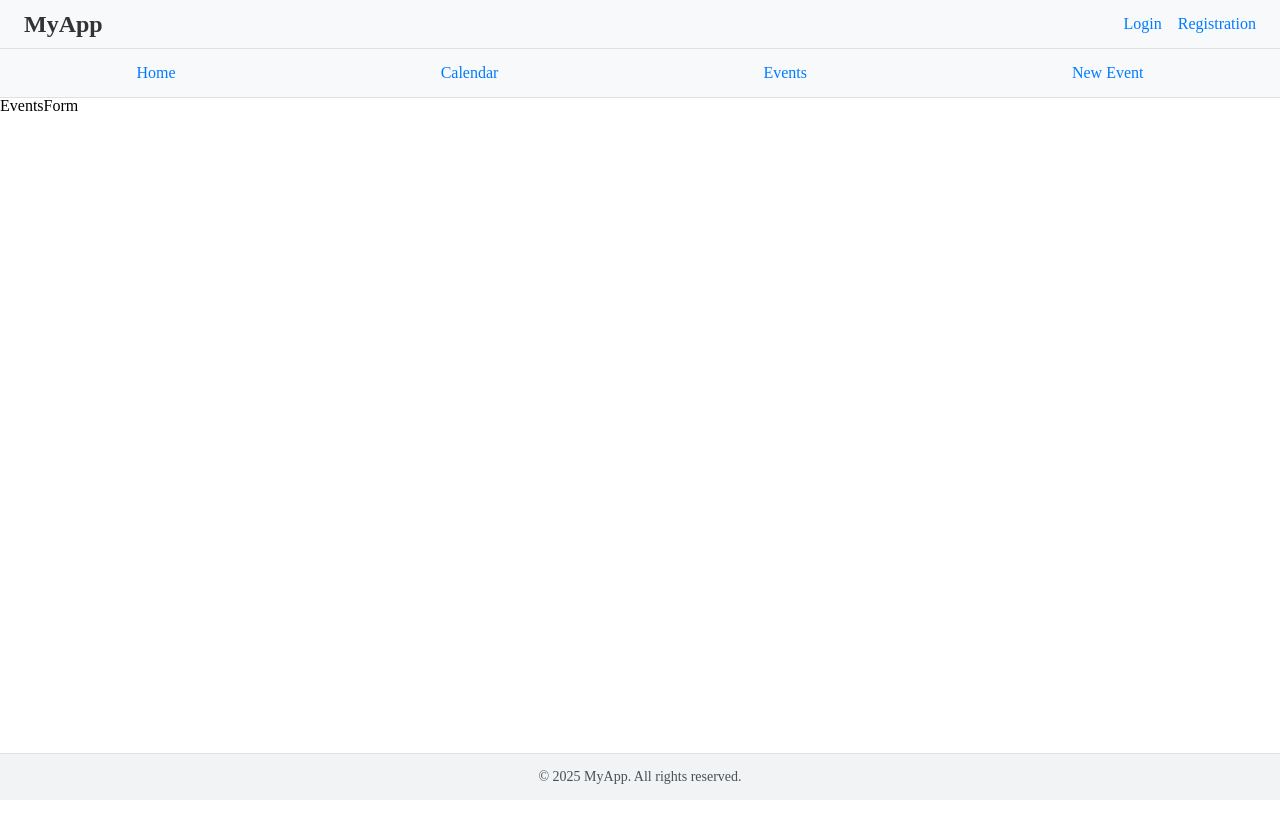
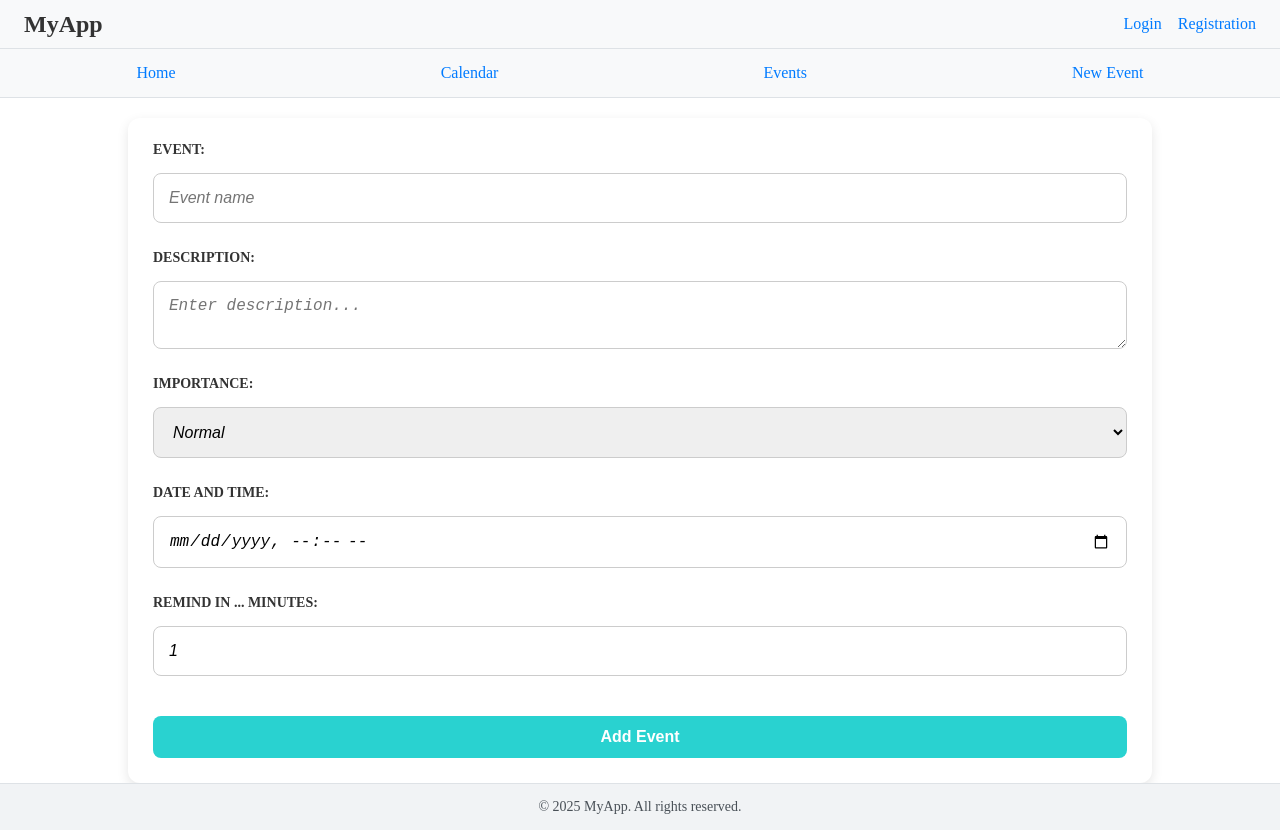
Before and after one commit to VasylUlianovskyi/isiders_project, a React (Vite) app in the folder client/: page /form in a window 1280 px wide. Before the commit the page ends 800 px from the top, so only its background shows below. Built offline with nearby package versions, Linux system fonts and the light colour scheme.

Commit message:
Added Event Form + formik and yup

```diff
--- a/client/package.json
+++ b/client/package.json
@@ -10,9 +10,11 @@
   },
   "dependencies": {
     "classnames": "^2.5.1",
+    "formik": "^2.4.6",
     "react": "^18.3.1",
     "react-dom": "^18.3.1",
-    "react-router-dom": "^6.30.0"
+    "react-router-dom": "^6.30.0",
+    "yup": "^1.6.1"
   },
   "devDependencies": {
     "@types/react": "^19.1.0",
--- a/client/src/components/Events/EventsForm/EventsForm.module.sass
+++ b/client/src/components/Events/EventsForm/EventsForm.module.sass
@@ -0,0 +1,59 @@
+.eventForm
+  display: flex
+  flex-direction: column
+  justify-self: center
+  gap: 12px
+  max-width: 80%
+  width: 100%
+  margin-top: 20px
+  padding: 25px
+  background: #ffffff
+  border-radius: 12px
+  box-shadow: 0px 4px 12px rgba(0, 0, 0, 0.1)
+
+  label
+    font-weight: 600
+    color: #333
+    font-size: 14px
+    margin-bottom: 4px
+    text-transform: uppercase
+    text-align: left
+
+  input, select, textarea
+    padding: 15px
+    margin-bottom: 16px
+    font-size: 16px
+    border: 1px solid #ccc
+    border-radius: 8px
+    transition: 0.3s ease-in-out
+    font-style: italic
+
+    &:focus
+      outline: none
+      border: 1px solid #007bff
+      box-shadow: 0px 0px 8px rgba(0, 123, 255, 0.2)
+
+  .error
+    color: red
+    font-size: 12px
+    margin-top: -24px
+    font-weight: 500
+
+  button
+    margin-top: 12px
+    padding: 12px
+    background: #29d2d0
+    color: white
+    border: none
+    border-radius: 8px
+    font-size: 16px
+    font-weight: 600
+    cursor: pointer
+    transition: background 0.3s
+    &:hover
+      background: #18aba9
+
+  .active
+
+    transform: scale(0.95)
+    box-shadow: 0px 4px 10px rgba(24,171,169,0.7)
--- a/client/src/components/Events/EventsForm/EventsForm.tsx
+++ b/client/src/components/Events/EventsForm/EventsForm.tsx
@@ -1,7 +1,100 @@
-import React from 'react';
+import { useState } from 'react';
+import { Formik, Form, Field, ErrorMessage } from 'formik';
+import styles from './EventsForm.module.sass';
+import { EVENTS_VALIDATION_SCHEMA } from '../../../utils/validators/EVENTS_VALIDATION_SCHEMA';
 
-function EventsForm () {
-  return <div>EventsForm</div>;
-}
+const EventForm = () => {
+  const [isClicked, setIsClicked] = useState(false);
 
-export default EventsForm;
+  return (
+    <Formik
+      initialValues={{
+        eventName: '',
+        eventDate: '',
+        reminderTime: 1,
+        description: '',
+        importance: 'normal',
+      }}
+      validationSchema={EVENTS_VALIDATION_SCHEMA}
+      onSubmit={(values, { resetForm }) => {
+        const newTimer = {
+          id: Date.now(),
+          name: values.eventName,
+          date: new Date(values.eventDate).toISOString(),
+          reminder: values.reminderTime,
+          description: values.description,
+          importance: values.importance,
+          createdAt: new Date().toISOString(),
+          status: 'active',
+        };
+
+        console.log('Created Event:', newTimer);
+        resetForm();
+        setIsClicked(true);
+        setTimeout(() => setIsClicked(false), 300);
+      }}
+    >
+      {({ isSubmitting }) => (
+        <Form className={styles.eventForm}>
+          <label>Event:</label>
+          <Field type='text' name='eventName' placeholder='Event name' />
+          <ErrorMessage
+            name='eventName'
+            component='div'
+            className={styles.error}
+          />
+
+          <label>Description:</label>
+          <Field
+            as='textarea'
+            name='description'
+            placeholder='Enter description...'
+          />
+          <ErrorMessage
+            name='description'
+            component='div'
+            className={styles.error}
+          />
+
+          <label>Importance:</label>
+          <Field as='select' name='importance'>
+            <option value='normal'>Normal</option>
+            <option value='important'>Important</option>
+            <option value='critical'>Critical</option>
+          </Field>
+          <ErrorMessage
+            name='importance'
+            component='div'
+            className={styles.error}
+          />
+
+          <label>Date and Time:</label>
+          <Field type='datetime-local' name='eventDate' />
+          <ErrorMessage
+            name='eventDate'
+            component='div'
+            className={styles.error}
+          />
+
+          <label>Remind in ... minutes:</label>
+          <Field type='number' name='reminderTime' min='10' />
+          <ErrorMessage
+            name='reminderTime'
+            component='div'
+            className={styles.error}
+          />
+
+          <button
+            type='submit'
+            disabled={isSubmitting}
+            className={isClicked ? styles.active : ''}
+          >
+            Add Event
+          </button>
+        </Form>
+      )}
+    </Formik>
+  );
+};
+
+export default EventForm;
--- /dev/null
+++ b/client/src/utils/validators/EVENTS_VALIDATION_SCHEMA.ts
@@ -0,0 +1,24 @@
+import * as Yup from 'yup';
+
+export const EVENTS_VALIDATION_SCHEMA = Yup.object({
+  eventName: Yup.string()
+    .required('Event name is required')
+    .min(2, 'Event name must be at least 2 characters'),
+
+  eventDate: Yup.date()
+    .required('Date and time are required')
+    .min(new Date(), 'Event date cannot be in the past'),
+
+  reminderTime: Yup.number()
+    .required('Reminder time is required')
+    .min(1, 'Reminder must be at least 1 minute'),
+
+  description: Yup.string().max(
+    500,
+    'Description cannot exceed 500 characters'
+  ),
+
+  importance: Yup.string()
+    .oneOf(['normal', 'important', 'critical'], 'Invalid importance level')
+    .required('Event importance is required'),
+});
```
Also changed, not shown: 1 other file (tests, documents, lock files or other folders).
